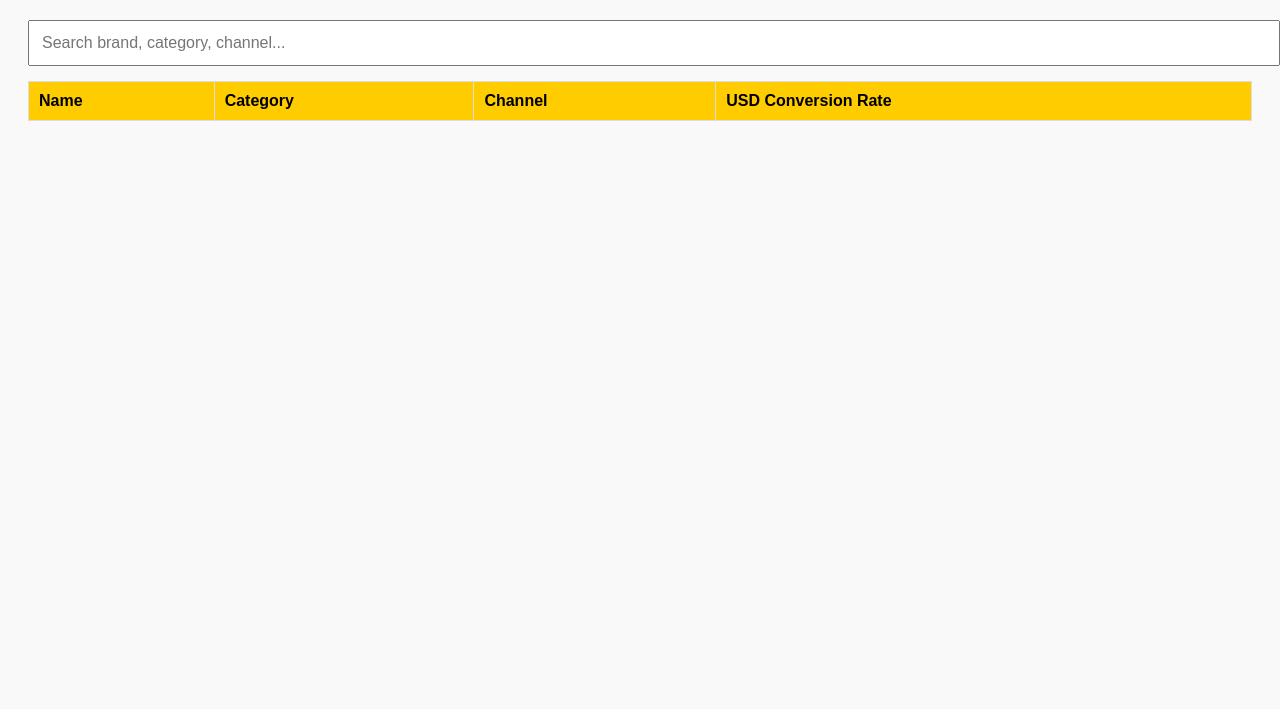
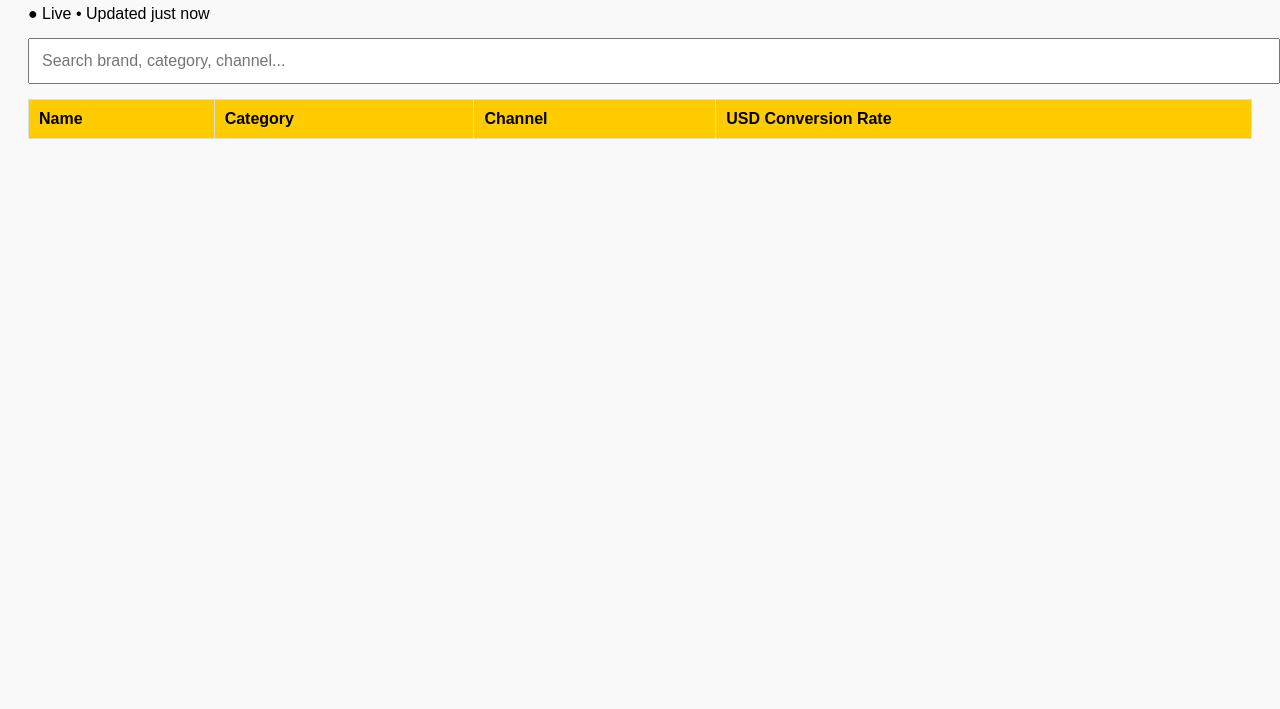
Before and after one commit to IndrajithAN/c2p, a plain HTML site: page index.html in a window 1280 px wide. Shown: the part 91-800 px from the top of the page. Drawn offline with Linux system fonts and the light colour scheme; no server answers.

Commit message:
Update index.html

```diff
--- a/index.html
+++ b/index.html
@@ -11,6 +11,9 @@
 <body>
 
 <h2>C2P Gift Card Rate Card</h2>
+  <div id="liveStatus" class="live-badge">
+  ● Live • Updated just now
+  </div>
 
 <input type="text" id="search" placeholder="Search brand, category, channel...">
 
```
